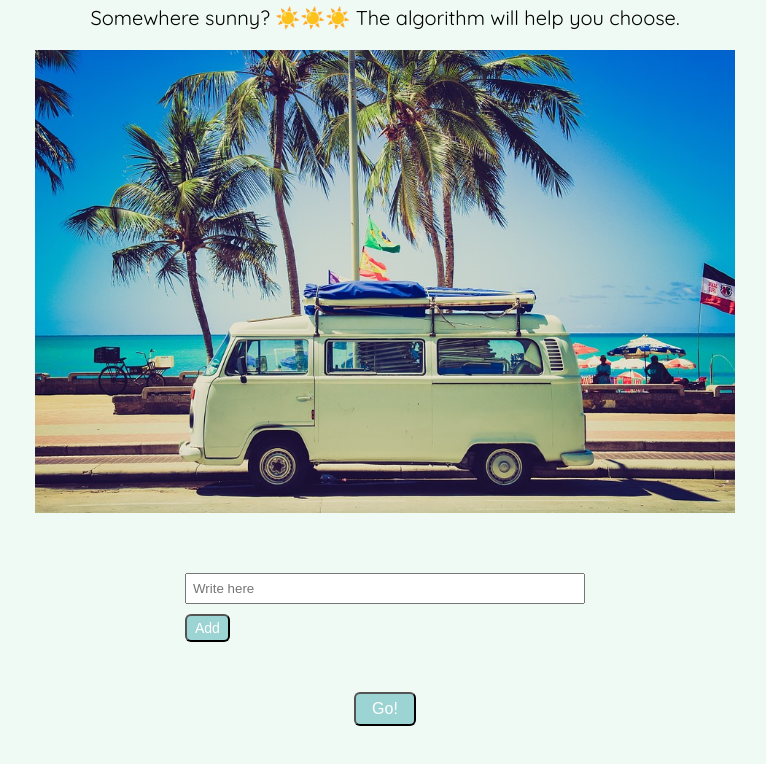
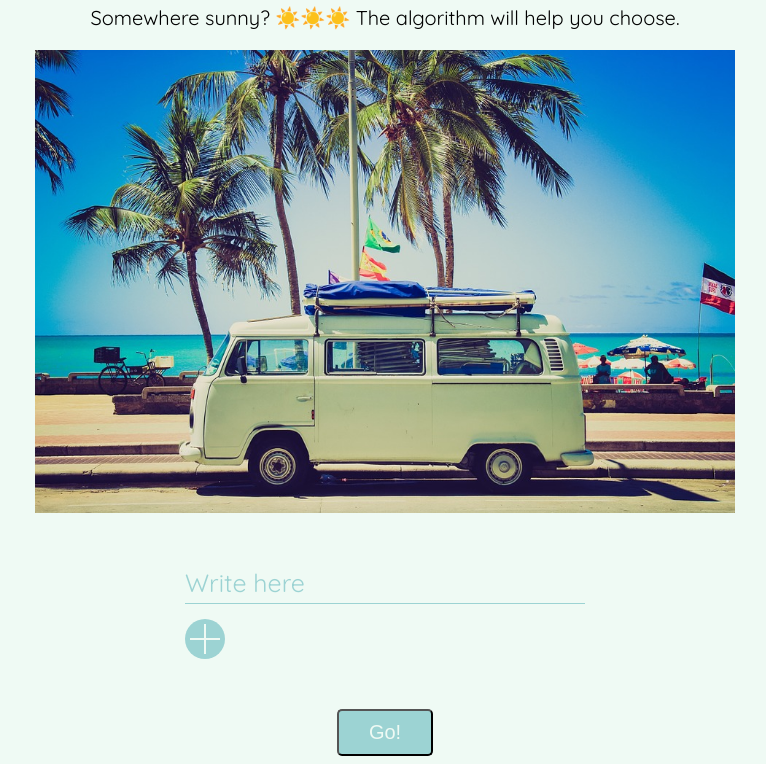
Before and after one commit to lisasjogren/help-me-choose, a plain HTML site: page index.html in a window 1280 px wide. Shown: the part 117-881 px from the top of the page, without its empty margins (255-1021 px from the left). Before the commit the page ends 851 px from the top, so only its background shows below. Drawn offline with nearby package versions, Linux system fonts and the light colour scheme; a web font is replaced by a local one.

Commit message:
day-5-help-me-choose

```diff
--- a/index.html
+++ b/index.html
@@ -18,34 +18,15 @@
       <div class="inputs">
         <input placeholder="Write here"></input>
       </div>
-      <button class="addOption">Add</button>
+      <div class="addOption">
+        <div class="line horizontal"></div>
+        <div class="line vertical"></div>
+      </div>
     </div>
     <div class="resultSection"></div>
     <button class="submit">Go!</button>
 
     <script src="https://code.jquery.com/jquery-3.3.1.min.js"></script>
-    <script>
-      $(function() {
-        $('.resultSection').hide()
-        var add_option = function() {
-          $('.inputs').append('<input></input>')
-        }
-
-        $('.addOption').click(add_option)
-
-        var options = []
-        var submit = function() {
-          $('.inputSection').hide()
-          $('.resultSection').css('display', 'flex')
-          $('input').each(function() {
-            options.push($(this).val())
-          })
-          var winner = options[Math.floor(Math.random() * options.length)]
-          console.log(winner)
-          $('.resultSection').text(winner)
-        }
-        $('.submit').click(submit)
-      })
-    </script>
+    <script src="./main.js"></script>
   </body>
 </html>
--- a/main.css
+++ b/main.css
@@ -13,7 +13,7 @@ h1 {
   font-size: 40px;
   letter-spacing: 10px;
   margin-bottom: 0px;
-  color: lightblue;
+  color: #9cd3d3;
   font-family: 'News Cycle', sans-serif;
 }
 
@@ -29,32 +29,93 @@ h1 {
 }
 
 input {
-  margin-top: 10px;
-  padding: 6px;
+  width: inherit;
+  height: 30px;
+  outline: none;
+  background-color: inherit;
+  color: inherit;
+  font-size: 25px;
+  font-family: inherit;
+  font-weight: inherit;
+  border: none;
+  border-bottom: 1px solid #9cd3d3;
+  border-radius: 0;
+  -webkit-appearance: none;
+  padding: 5px 0;
+  margin: 0 0 15px 0;
+  transition: all 0.3s ease;
+}
+
+::-webkit-input-placeholder { /* Chrome/Opera/Safari */
+  color: #9cd3d3;
+}
+::-moz-placeholder { /* Firefox 19+ */
+  color: #9cd3d3;
+}
+:-ms-input-placeholder { /* IE 10+ */
+  color: #9cd3d3;
+}
+:-moz-placeholder { /* Firefox 18- */
+  color: #9cd3d3;
 }
 
 .addOption {
-  margin-top: 10px;
+  height: 40px;
+  width: 40px;
+  background-color: #9cd3d3;
+  border-radius: 50%;
+  position: relative;
+  cursor: pointer;
+  font-size: 25px;
+  transition:all 0.3s ease;
+}
 
-    background-color: #9cd3d3;
-    border-radius: 6px;
-    color: white;
-    padding: 4px 8px;
-    text-align: center;
-    text-decoration: none;
-    display: inline-block;
-    font-size: 14px;
+.addOption:hover {
+  -webkit-transform: scale(1.05);
+  -ms-transform: scale(1.05);
+  transform: scale(1.05);
+}
+
+.addOption:focus,
+.addOption:active {
+  outline: none;
+}
+
+.line {
+  height: 2px;
+  width: 30px;
+  background-color: #EFFAF4;
+  position: absolute;
+  top: 19px;
+  left: 5px;
+}
+
+.line.vertical {
+  -webkit-transform: rotateZ(-90deg);
+  -ms-transform: rotateZ(-90deg);
+  transform: rotateZ(-90deg);
 }
 
 .submit {
   background-color: #9cd3d3;
-  border-radius: 6px;
-  color: white;
-  padding: 6px 16px;
+  border-radius: 5px;
+  color: #EFFAF4;
+  padding: 10px 30px;
   text-align: center;
   text-decoration: none;
   display: inline-block;
-  font-size: 16px;
+  cursor: pointer;
+  font-size: 20px;
+}
+
+.submit:hover {
+  -webkit-transform: scale(1.05);
+  -ms-transform: scale(1.05);
+  transform: scale(1.05);
+}
+
+.submit:focus {
+  outline: none;
 }
 
 .resultSection {
--- /dev/null
+++ b/main.js
@@ -0,0 +1,21 @@
+  $(function() {
+    $('.resultSection').hide()
+    var add_option = function() {
+      $('.inputs').append('<input></input>')
+    }
+
+    $('.addOption').click(add_option)
+
+    var options = []
+    var submit = function() {
+      $('.inputSection').hide()
+      $('.resultSection').css('display', 'flex')
+      $('input').each(function() {
+        options.push($(this).val())
+      })
+      var winner = options[Math.floor(Math.random() * options.length)]
+      console.log(winner)
+      $('.resultSection').text(winner)
+    }
+    $('.submit').click(submit)
+  })
```
